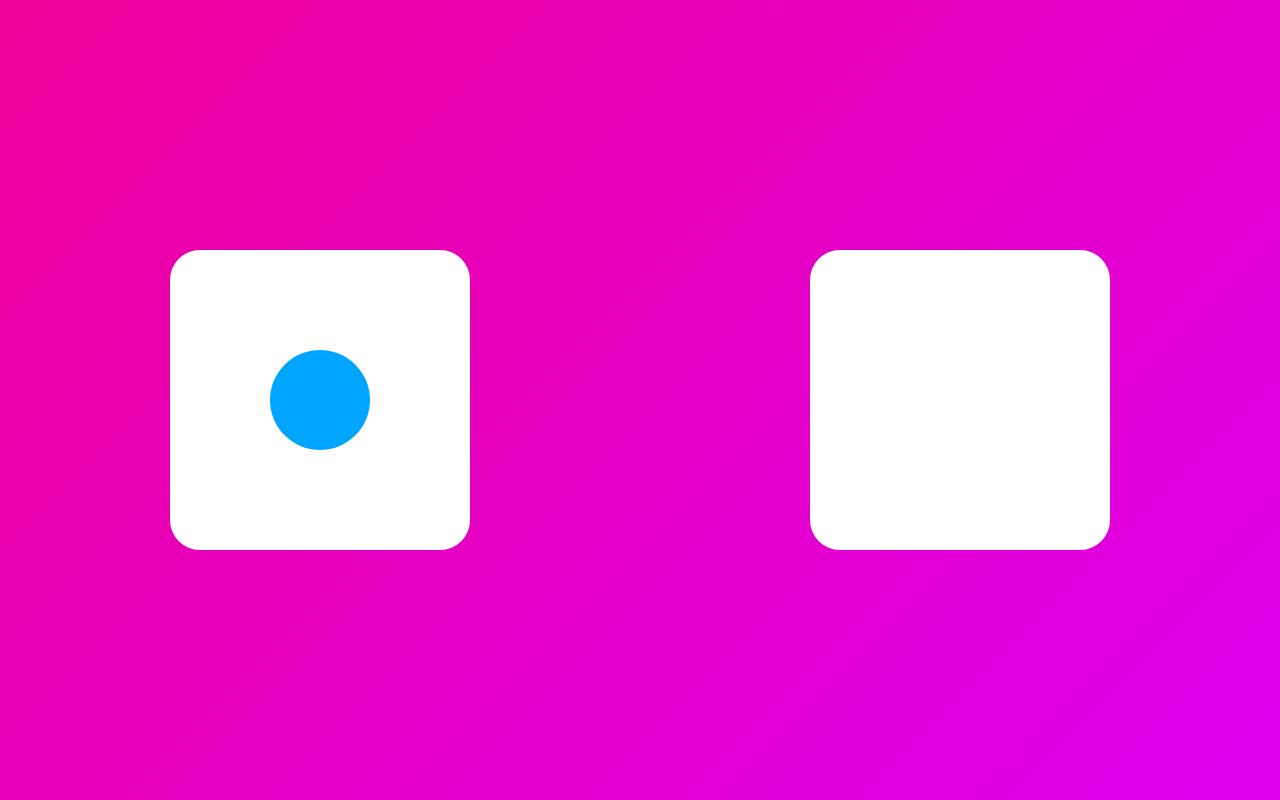
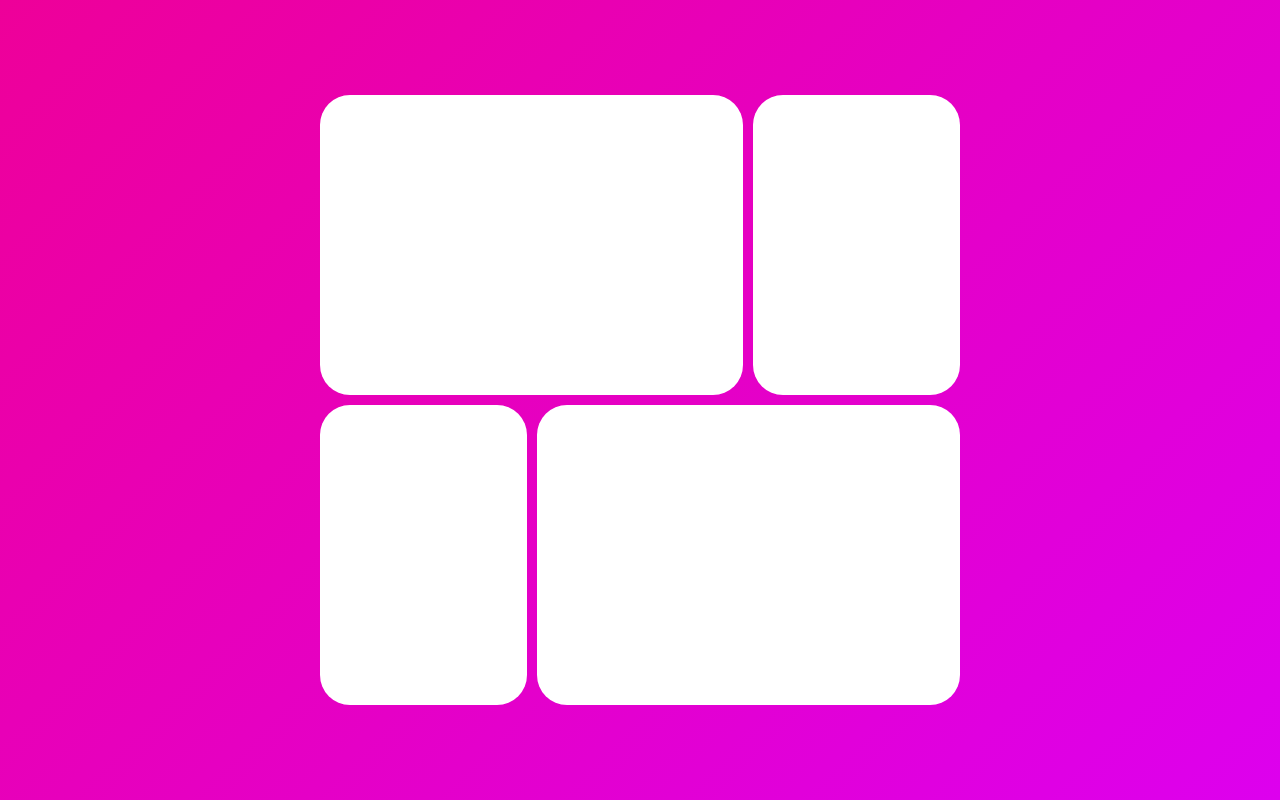
Before and after one commit to apeachicetea/ANIMATIONS, a React (Create React App) app: page / in a window 1280 px wide. Built offline with nearby package versions, Linux system fonts and the light colour scheme.

Commit message:
Final project

```diff
--- a/src/App.tsx
+++ b/src/App.tsx
@@ -1,8 +1,8 @@
 import styled from "styled-components";
-import { motion } from "framer-motion";
+import { motion, AnimatePresence } from "framer-motion";
 import { useState } from "react";
 
-const Wrapper = styled(motion.div)`
+const Wrapper = styled.div`
   height: 100vh;
   width: 100vw;
   display: flex;
@@ -10,40 +10,56 @@ const Wrapper = styled(motion.div)`
   align-items: center;
 `;
 
+const Grid = styled.div`
+  display: grid;
+  grid-template-columns: repeat(3, 1fr);
+  gap: 10px;
+  width: 50vw;
+  div:first-child,
+  div:last-child {
+    grid-column: span 2;
+  }
+`;
+
 const Box = styled(motion.div)`
   height: 300px;
-  width: 300px;
   background: white;
   border-radius: 30px;
+  font-size: 28px;
+`;
+
+const Overlay = styled(motion.div)`
+  width: 100%;
+  height: 100%;
+  position: absolute;
   display: flex;
   justify-content: center;
   align-items: center;
-  font-size: 28px;
-`;
-
-const Circle = styled(motion.div)`
-  background-color: #00a5ff;
-  height: 100px;
-  width: 100px;
-  border-radius: 50px;
 `;
 
 function App() {
-  const [clicked, setClicked] = useState(false);
-  const toggleClicked = () => setClicked((prev) => !prev);
+  const [id, setId] = useState<null | string>(null);
+  console.log(id);
+
   return (
-    <Wrapper onClick={toggleClicked}>
-      {/* 같은 layoutId를 주게 되면 두 움직임에 대한 애니메이션을 자동으로 부여해준다 */}
-      <Box>
-        {!clicked ? (
-          <Circle layoutId='circle' style={{ borderRadius: 50 }} />
+    <Wrapper>
+      <Grid>
+        {[1, 2, 3, 4].map((n) => (
+          <Box onClick={() => setId(String(n))} key={n} layoutId={String(n)} />
+        ))}
+      </Grid>
+      <AnimatePresence>
+        {id ? (
+          <Overlay
+            onClick={() => setId(null)}
+            initial={{ backgroundColor: "rgba(0, 0, 0, 0)" }}
+            animate={{ backgroundColor: "rgba(0, 0, 0, 1)" }}
+            exit={{ backgroundColor: "rgba(0, 0, 0, 0)" }}
+          >
+            <Box layoutId={id} style={{ height: 300, width: 400 }}></Box>
+          </Overlay>
         ) : null}
-      </Box>
-      <Box>
-        {clicked ? (
-          <Circle layoutId='circle' style={{ borderRadius: 0, scale: 2 }} />
-        ) : null}{" "}
-      </Box>
+      </AnimatePresence>
     </Wrapper>
   );
 }
```
